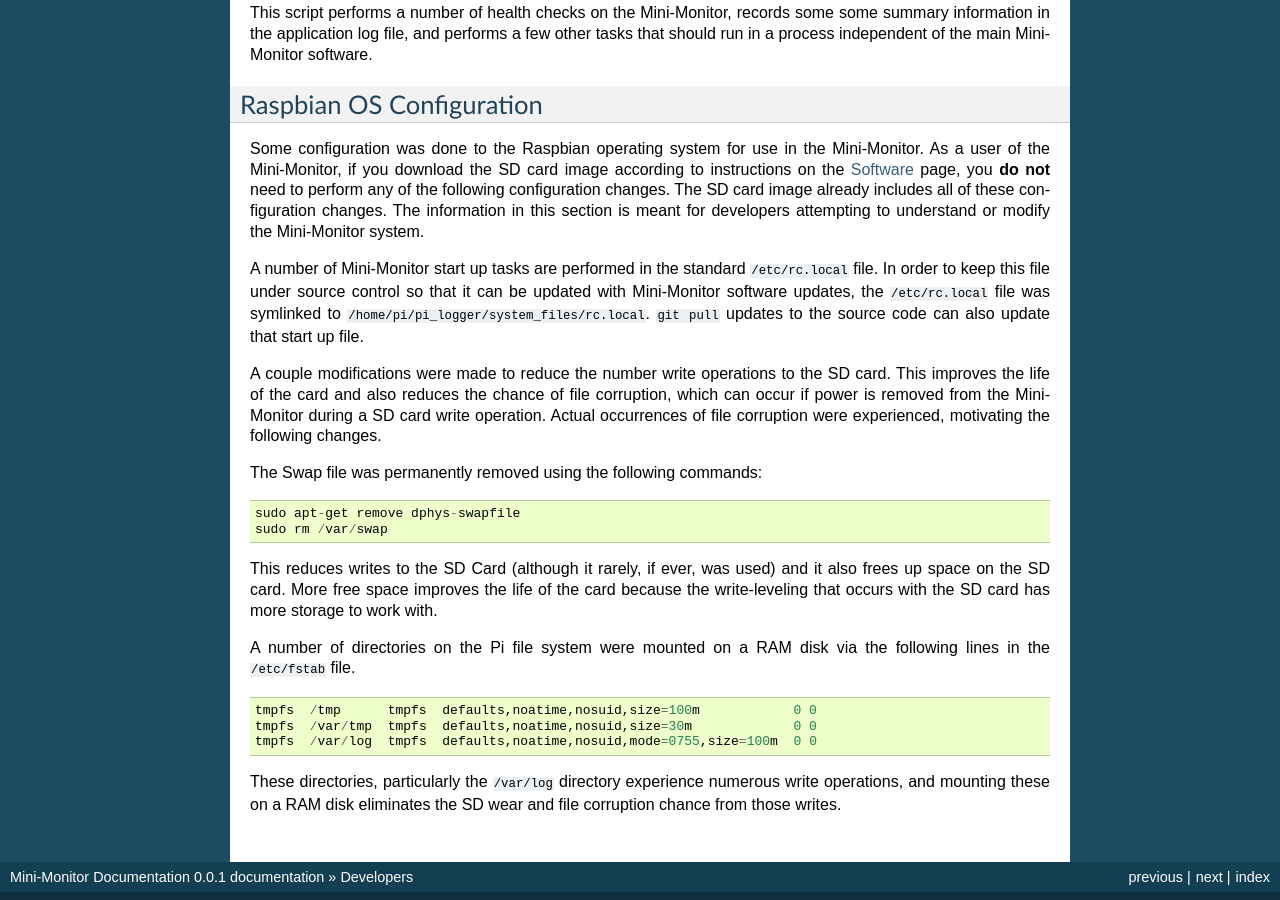
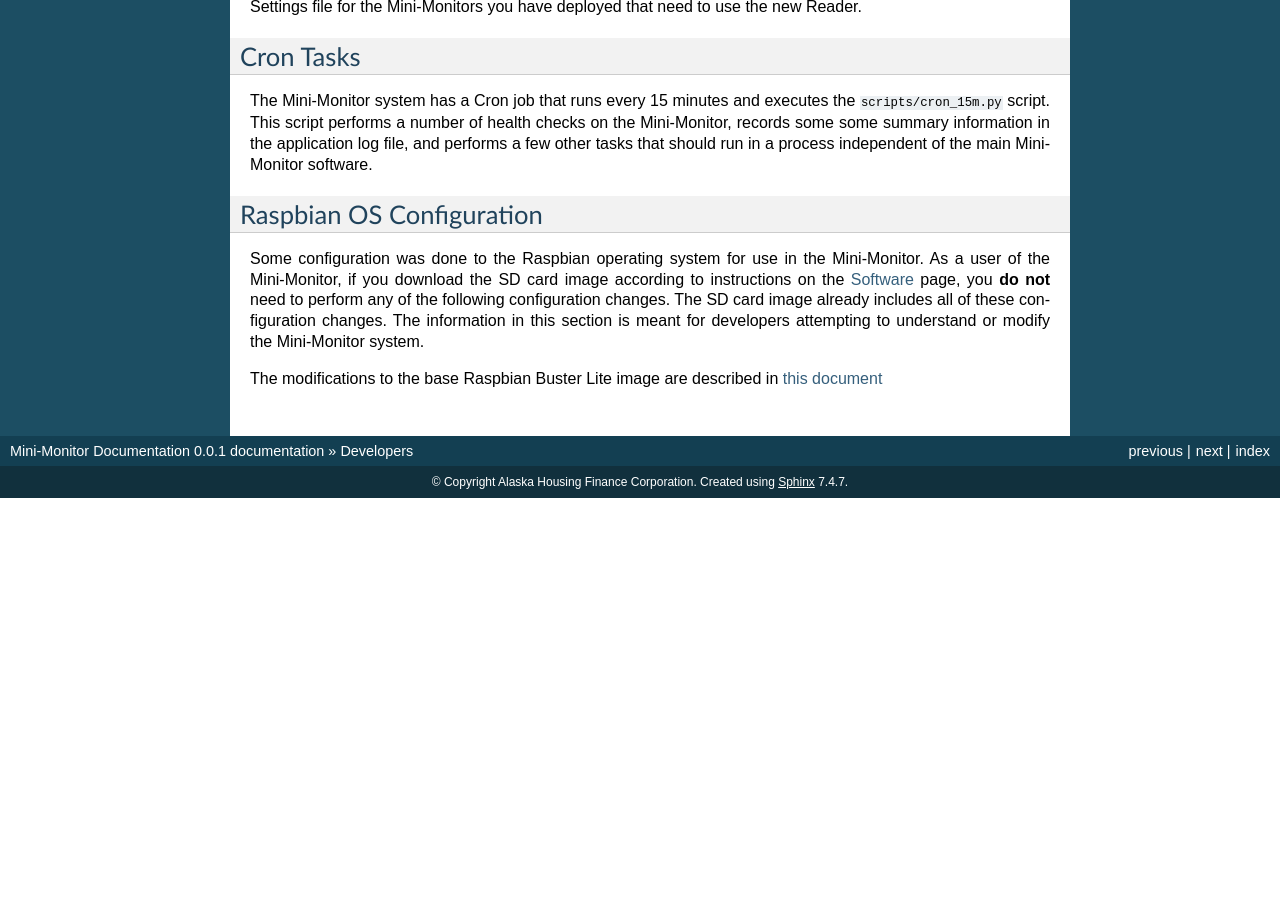
Before and after one commit to alanmitchell/mini-monitor, a Sphinx documentation site: the page built from docs/source/developers.rst, in a window 1280 px wide and 900 px high, scrolled down 1920 px. Built offline with Sphinx 7.4.7, drawn with Linux system fonts in a browser that asks for light colours; after the commit the page ends 2418 px from its top, so only the background shows below that; some of the changed text lies outside the part shown.

Commit message:
Update documentation to reflect Python 3 code and Buster Lite Raspberry Pi image.

```diff
--- a/docs/source/contact-info.rst
+++ b/docs/source/contact-info.rst
@@ -8,10 +8,10 @@
 The Alaska Housing Finance Corporation funded the development of the Mini-Monitor software.
 
 | The primary contact for the project is:
-| Scott Waterman
+| Tyler Boyes
 | `Alaska Housing Finance Corporation <http://www.ahfc.us/>`_
-| Email: swaterman at ahfc.us
-| Phone: (907) 330-8195
+| Email: tboyes at ahfc.us
+| Phone: (907) 330-8115
 |
 | The primary software developer of the Mini-Monitor application is:
 | Alan Mitchell
--- a/docs/source/developers.rst
+++ b/docs/source/developers.rst
@@ -11,9 +11,9 @@
 recommended that the :ref:`<software>` document be
 read as a prerequisite to this document.
 
-Mini-Monitor is a Python 2 application and is currently running with
-Python 2.7.9 on the Raspberry Pi running a Raspbian Jessie Light Linux
-distribution, March 2017 version. On the Raspberry Pi, the Python code
+Mini-Monitor is a Python 3 application and is currently running with
+Python 3.7.3 on the Raspberry Pi running a Raspbian Buster Lite Linux
+distribution, July 2019 version. On the Raspberry Pi, the Python code
 for the application is found in the ``pi`` user's directory space in the
 folder ``/home/pi/pi_logger``. References to file paths in the following
 text will all be relative to that directory.
@@ -46,8 +46,15 @@
    apply. Instead, a separate script is available that listens for these
    readings and publishes rates of change of the cumulative meter value
    to the MQTT broker.
+*  ``rtl433_reader.py``: The Mini-Monitor has the ability to read
+   Acurite 592TXR Temperature/Humidity Wireless sensors by using a
+   RTL2832U USB-connected software defined radio (the same device used
+   by the meter reader script described above.)
+*  ``power_monitor.py``: The Mini-Monitor can read a
+   Peacefair PZEM-016 Electric Power sensor through use of this script.
 
-Both of these sensor reading scripts are started by the standard
+
+These sensor reading scripts are started by the standard
 ``rc.local`` script that the Raspberry Pi runs at the end of its boot up
 process. In order to include the ``rc.local`` script in the Mini-Monitor
 source code, a symlink is created from the standard ``/etc/rc.local``
@@ -56,8 +63,8 @@
 other details on the Mini-Monitor start-up process.
 
 ``pi_logger.py`` is only started if at least one Reader file is enabled
-in the Settings file. ``meter_reader.py`` is only started if the Utility
-Meter reader feature is enabled in the Settings file.
+in the Settings file. The other scripts described above are started
+depending on flags found in the ``/boot/pi_logger/settings.py`` file.
 
 As of Version 1.7, there is only one possible consumer of sensor
 readings published to the MQTT broker: the ``mqtt_to_bmon.py`` script,
@@ -146,40 +153,5 @@
 information in this section is meant for developers attempting to
 understand or modify the Mini-Monitor system.
 
-A number of Mini-Monitor start up tasks are performed in the standard
-``/etc/rc.local`` file. In order to keep this file under source control
-so that it can be updated with Mini-Monitor software updates, the
-``/etc/rc.local`` file was symlinked to
-``/home/pi/pi_logger/system_files/rc.local``. ``git pull`` updates to
-the source code can also update that start up file.
-
-A couple modifications were made to reduce the number write operations
-to the SD card. This improves the life of the card and also reduces the
-chance of file corruption, which can occur if power is removed from the
-Mini-Monitor during a SD card write operation. Actual occurrences of
-file corruption were experienced, motivating the following changes.
-
-The Swap file was permanently removed using the following commands:
-
-::
-
-    sudo apt-get remove dphys-swapfile
-    sudo rm /var/swap
-
-This reduces writes to the SD Card (although it rarely, if ever, was used)
-and it also frees up space on the SD card. More free space improves the
-life of the card because the write-leveling that occurs with the SD card
-has more storage to work with.
-
-A number of directories on the Pi file system were mounted on a RAM disk
-via the following lines in the ``/etc/fstab`` file.
-
-::
-
-    tmpfs  /tmp      tmpfs  defaults,noatime,nosuid,size=100m            0 0
-    tmpfs  /var/tmp  tmpfs  defaults,noatime,nosuid,size=30m             0 0
-    tmpfs  /var/log  tmpfs  defaults,noatime,nosuid,mode=0755,size=100m  0 0
-
-These directories, particularly the ``/var/log`` directory experience
-numerous write operations, and mounting these on a RAM disk eliminates
-the SD wear and file corruption chance from those writes.
+The modifications to the base Raspbian Buster Lite image are described
+in `this document <https://docs.google.com/document/d/1krK4SUJQ8QCZ8LMNzKjnxBVDQX0RGkTSsTipWMGA_z4/edit?usp=sharing>`_
--- a/docs/source/index.rst
+++ b/docs/source/index.rst
@@ -28,9 +28,11 @@
 *  The `AERCO BMS II Boiler controller <http://www.aerco.com/Products/Accessories/Controls/BMS-II-Model-5R5-384>`_,
    which controls a set of AERCO boilers. The Raspberry Pi interfaces via a serial RS-232 MODBUS interface.
 *  Thermistors connected to a `Labjack U3 data acquisition board <http://labjack.com/u3>`_.
+*  `Acurite 592TXR Temperature/Humidity Wireless sensors <https://www.acurite.com/kbase/General/592TXR.html>`_.
+*  `Peacefair PZEM-016 Electric Power Sensor <https://community.openenergymonitor.org/t/pzem-016-single-phase-modbus-energy-meter/7780>`_.
 *  Gauge air pressure measured by an `Energy Conservatory DG-700 Pressure Gauge <http://products.energyconservatory.com/dg-700-pressure-and-flow-gauge/>`_.
 *  Sensaphone's Infrastructure Monitoring System (`IMS-4000 <http://www.sensaphone.com/pdf/LIT-0064_IMS-4000_Manualv3.0_WEB.pdf>`_).
-   Data can be obtained from up to 32 remote nodes, each with the capacity to record 8 different sensors. The Raspberry Pi obtains data
+   Data can be obtained from up to 32 remote nodes, each with the capacity to reco`rd 8 different sensors. The Raspberry Pi obtains data
    using the `Simple Network Management Protocol <https://en.wikipedia.org/wiki/Simple_Network_Management_Protocol>`_
    (SNMP).
 
--- a/docs/source/software.rst
+++ b/docs/source/software.rst
@@ -25,26 +25,36 @@
 the operating system, programs, and user data. We have made a
 complete image of the SD card containing the Raspbian Linux Operating
 System and the entire Mini-Monitor software application. This image is based
-on the Raspbian Stretch Lite image so is compatible with the Raspberry Pi 3 Model B+
-hardware. You can download a zipped version of this image from the link below.
+on the Raspbian Buster Lite image. You can download a zipped version of this
+image from the link below.
 The file is about 1 GB in size so will take some time to download.
 
-`Mini-Monitor SD Card Image (0.8 GB) <http://analysisnorth.com/mini_monitor/mini_monitor_sd_2018-06-19.zip>`_
+`Mini-Monitor SD Card Image (1.1 GB) <http://analysisnorth.com/mini_monitor/mini_monitor_sd_2019-09-22.zip>`_
 
-First unzip the file to extract an '.img' file, which is the SD card image. Use the `instructions
-here <https://www.raspberrypi.org/documentation/installation/installing-images/>`_
-under the "WRITING AN IMAGE TO THE SD CARD" heading to write the image
-to an 8 GB micro-SD card, if you are using a Raspberry Pi B+, 2 or 3; or
-a standard 8 GB SD card for the older model B Pi.
+Use the `instructions
+here <https://www.raspberrypi.org/documentation/installation/installing-images/README.md>`_
+under the "Writing an image to the SD card" heading to write the image
+to an 8 GB micro-SD card.
 
-Setup Internet Access
----------------------
+GUI Configuration Program
+----------------------------
 
 The SD card has a partition that is readable on a Windows PC, Mac, or
 Linux computer. On a Windows PC it will show up as a drive labeled ``boot``.
-There are some configuration files on this partition that need
-attention before running the Mini-Monitor.
+On is partition there is a GUI-based setup utility available that can
+easily configure Internet access
+and a few other key settings.  It can be run from the Windows PC or the Mac PC
+that created the card.  The file
+name of the utility is ``settings_editor_win.exe`` for use on a Windows PC, and
+``settings_editor_mac`` for use on a Mac PC.  This utility allows for setting up
+an ID for the logger, configuration Internet access, and configuring the Utility
+meter reader software.
 
+Manually Set up Internet Access
+-------------------------------
+
+Configuration can also be performed manually by editing files on the ``boot``
+partition of the SD card.
 Although these files are usable on a Windows PC, they are text files
 that use the line-ending format ("\n") used on Linux computers. It is important
 to preserve that type of line-ending when editing the files. The
@@ -62,11 +72,7 @@
 *  Wireless Internet access either through the built-in WiFi adapter present on the
    Raspberry 3, or through a USB WiFi adapter plugged into a USB port. For more details
    on setting up a WiFi connection for the Raspberry Pi,
-   `click here <https://www.raspberrypi.org/documentation/configuration/wireless/wireless-cli.md>`_.
-   Note that the ``wpa_supplicant.conf`` file discussed in the document is available in
-   the same directory as the Settings file discussed in the next section, i.e.
-   ``pi_logger/wpa_supplicant.conf``.  It can be edited directly from the PC that
-   wrote the image onto the SD card.
+   `click here <https://www.raspberrypi.org/forums/viewtopic.php?t=191252>`_.
 *  Internet access through a Cellular Modem connecting to a mobile data network.  For
    certain Huawei cellular modems (models E173u-6, E173s-65, E3276s-500, E3276s-505, and
    E1756C) connecting to the GCI (Alaska) mobile data network, configuration just involves
@@ -77,11 +83,6 @@
    documentation of the `WvDial program <https://linux.die.net/man/1/wvdial>`_
    for further information.
 
-There is a now a GUI-based setup utility available that can easily configure Internet access
-and a few other key settings.  This utility is found in the root directory on the SD
-card, and can be run from the Windows PC or the Mac PC that created the card.  The file
-name of the utility is ``settings_editor_win.exe`` for use on a Windows PC, and
-``settings_editor_mac`` for use on a Mac PC.
 
 If you need to set up a static IP address for the Raspberry Pi, the ``pi_logger/dhcpcd.conf``
 is available for that purpose.  See
```
Also changed, not shown: other parts of docs/source/developers.rst (+1 -1 lines).
